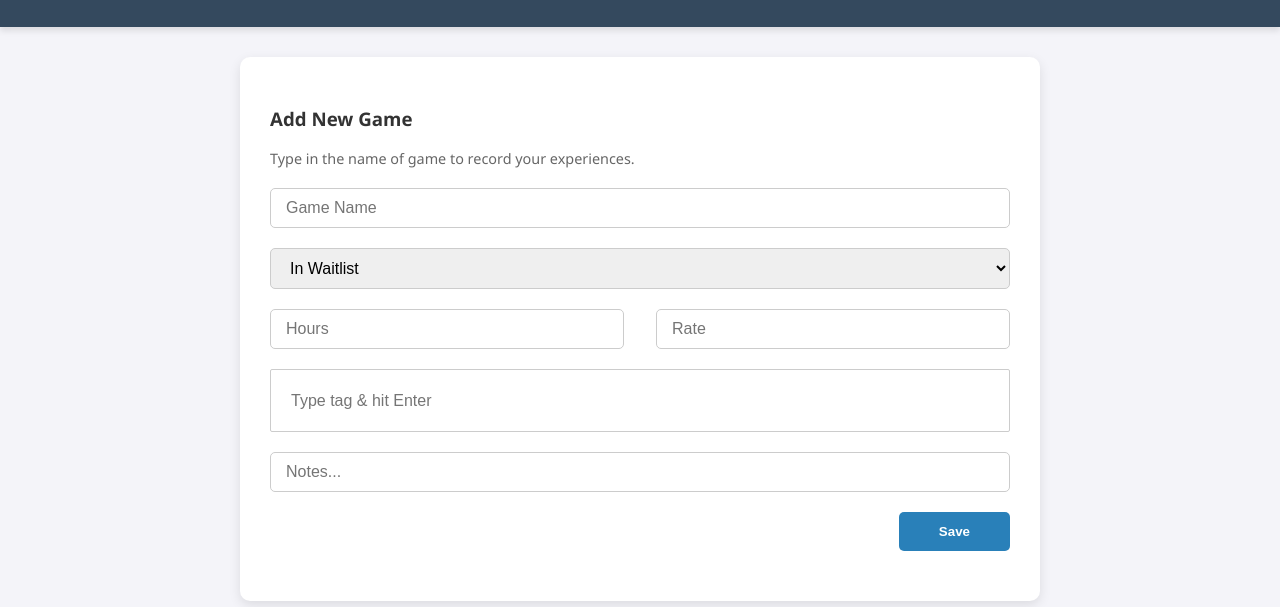
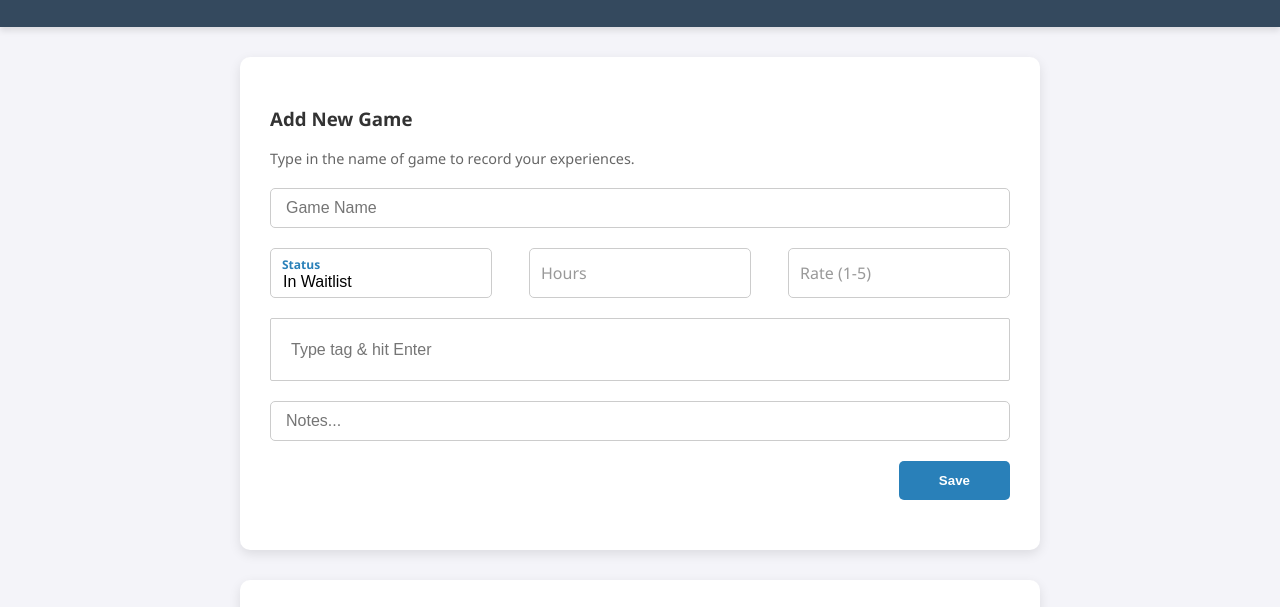
Before and after one commit to Nakjas/p2_apisetuptest, a website: page public/user.html in a window 1280 px wide. Shown: the part 131-738 px from the top of the page. Drawn offline with nearby package versions, Linux system fonts and the light colour scheme; no server answers.

Commit message:
refine the UI display for status, rate, and hour

```diff
--- a/public/style.css
+++ b/public/style.css
@@ -284,7 +284,7 @@ header p {
     background-color: #e0f7fa;
     color: #006064;
     padding: 5px 10px;
-    border-radius: 2px;
+    border-radius: 1px;
     font-size: 0.9em;
     display: flex;
     align-items: center;
@@ -309,3 +309,56 @@ header p {
     background-color: rgba(0,0,0,0.1);
     color: #c0392b;
 }
+
+
+.three-col-layout {
+    display: flex;
+    justify-content: space-between;
+    width: 100%;
+    gap: 5%;
+}
+
+.three-col-layout .floating-group {
+    width: 25%;
+    position: relative;
+}
+
+.floating-input {
+    width: 100%;
+    height: 50px;
+    padding-top: 20px;
+    padding-bottom: 5px;
+    padding-left: 12px;
+    box-sizing: border-box;
+    border: 1px solid #ccc;
+    border-radius: 5px;
+    background: white;
+    font-size: 1rem;
+}
+
+.floating-label {
+    position: absolute;
+    top: 50%;
+    left: 12px;
+    transform: translateY(-50%);
+    font-size: 1em;
+    color: #999;
+    pointer-events: none;
+    transition: 0.2s ease all;
+}
+
+.floating-input:focus ~ .floating-label,
+.floating-input:not(:placeholder-shown) ~ .floating-label,
+.label-fixed {
+    top: 8px;
+    font-size: 0.75em;
+    color: #2980b9;
+    font-weight: bold;
+    transform: none;
+}
+
+select.floating-input {
+    appearance: none;
+    -webkit-appearance: none;
+    padding-top: 22px;
+}
--- a/public/user.html
+++ b/public/user.html
@@ -28,19 +28,26 @@
                     <input type="text" id="gameTitle" placeholder="Game Name" required class="input-std">
                 </div>
 
-                <div class="form-row">
-                    <select id="status" class="input-std">
+            <div class="form-row three-col-layout">
+
+                <div class="floating-group">
+                    <select id="status" class="input-std floating-input">
                         <option value="Backlog">In Waitlist</option>
                         <option value="Playing">Now Playing</option>
                         <option value="Finished">Game Clear</option>
-                        <option value="Platinum">All Archivement</option>
+                        <option value="Platinum">All Achievement</option>
                     </select>
+                    <label class="floating-label label-fixed">Status</label>
                 </div>
-
-                <div class="form-row">
-                    <input type="number" id="hours" placeholder="Hours" min="0" class="input-std">
-                    <input type="number" id="rating" placeholder="Rate" min="1" max="5" class="input-std">
+                <div class="floating-group">
+                    <input type="number" id="hours" class="input-std floating-input" placeholder=" " min="0">
+                    <label class="floating-label">Hours</label>
                 </div>
+                <div class="floating-group">
+                    <input type="number" id="rating" class="input-std floating-input" placeholder=" " min="1" max="5">
+                    <label class="floating-label">Rate (1-5)</label>
+                </div>
+            </div>
 
                 <div class="form-row">
                     <div class="tag-input-wrapper" id="tagWrapper" onclick="document.getElementById('tagInput').focus()">
```
